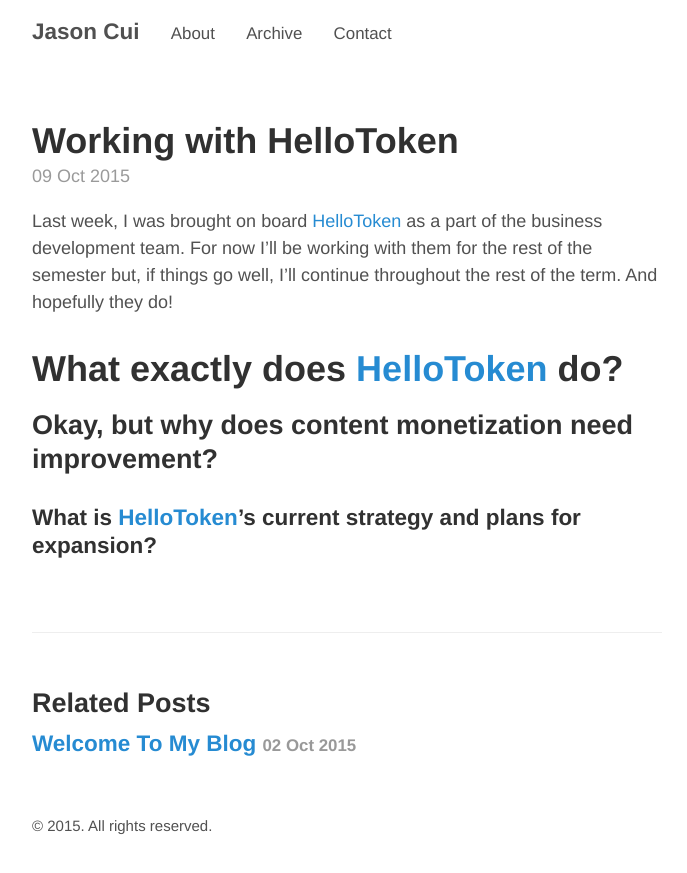
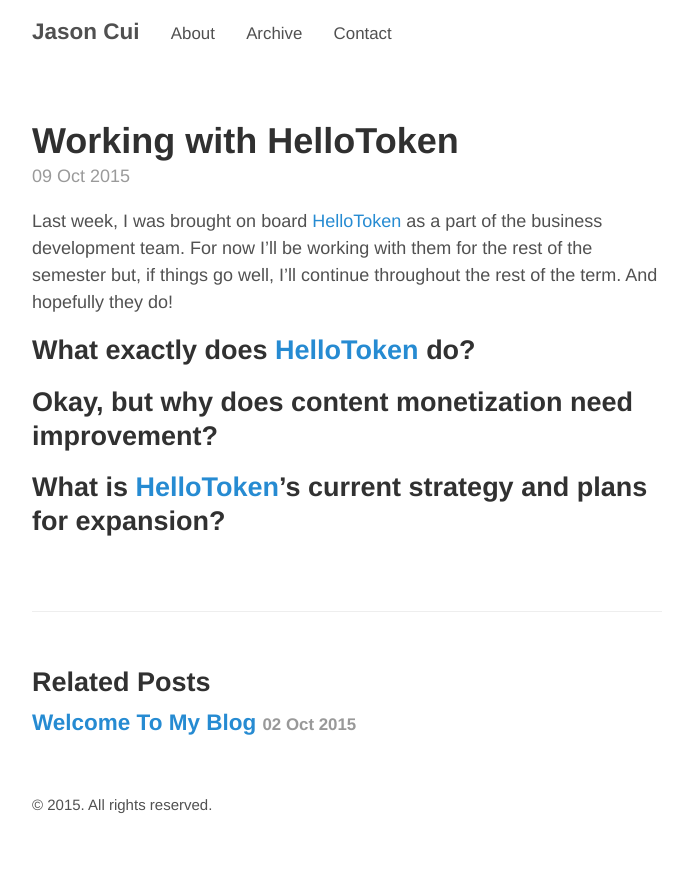
Before and after one commit to jasoncui/jasoncui.github.io, a Jekyll site: the page built from _posts/2015-10-09-working-with-hellotoken.md, in a window 1280 px wide. Shown: the top 873 px of the page, without its empty margins (293-980 px from the left). Built offline with Jekyll 4.4.1, drawn with Linux system fonts in a browser that asks for light colours.

Commit message:
updated headers

```diff
--- a/_posts/2015-10-09-working-with-hellotoken.md
+++ b/_posts/2015-10-09-working-with-hellotoken.md
@@ -5,8 +5,8 @@
 
 Last week, I  was brought on board [HelloToken](http://www.hellotoken.com) as a part of the business development team. For now I'll be working with them for the rest of the semester but, if things go well, I'll continue throughout the rest of the term. And hopefully they do!
 
-# What exactly does [HelloToken](http://www.hellotoken.com) do?
+## What exactly does [HelloToken](http://www.hellotoken.com) do?
 
 ## Okay, but why does content monetization need improvement?
 
-### What is [HelloToken](http://www.hellotoken.com)'s current strategy and plans for expansion?
+## What is [HelloToken](http://www.hellotoken.com)'s current strategy and plans for expansion?
```
